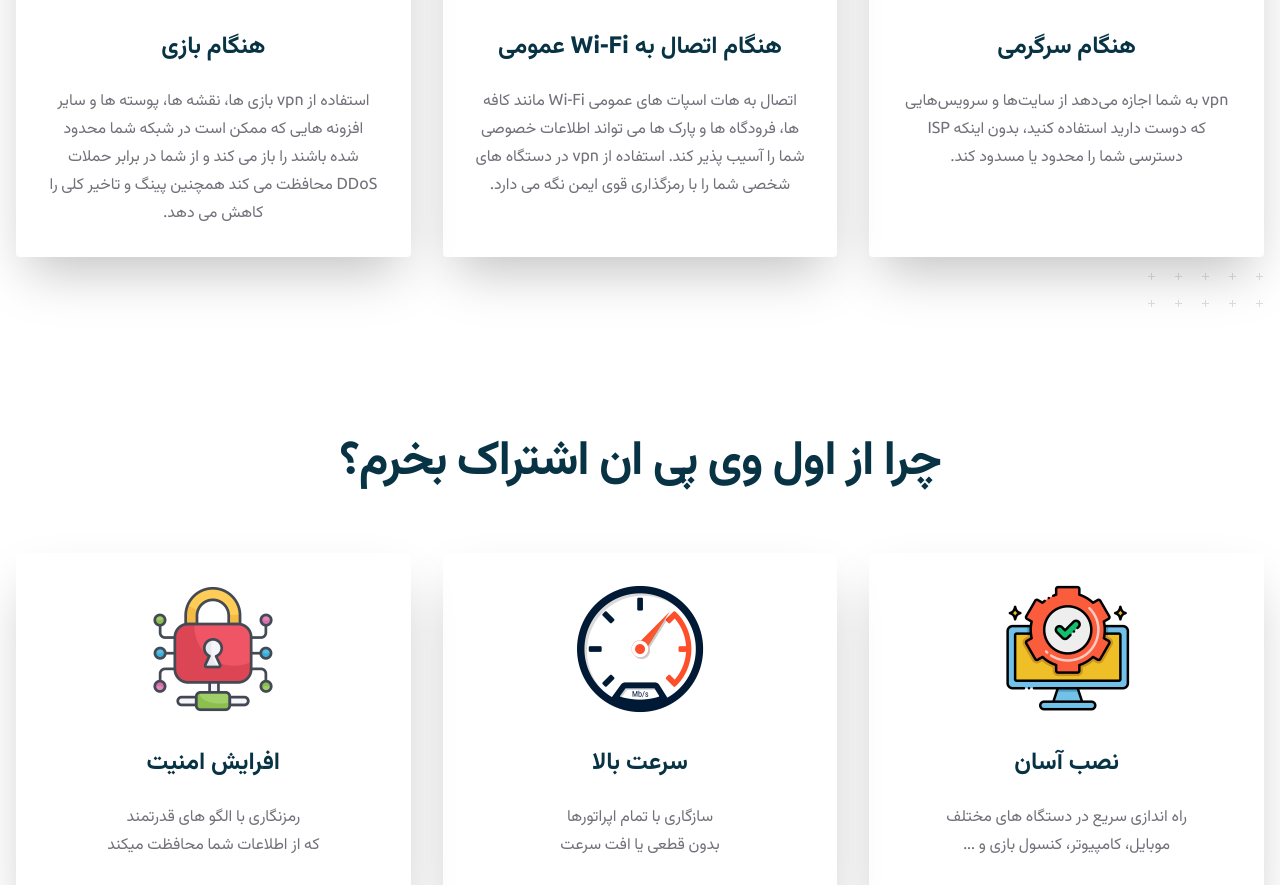
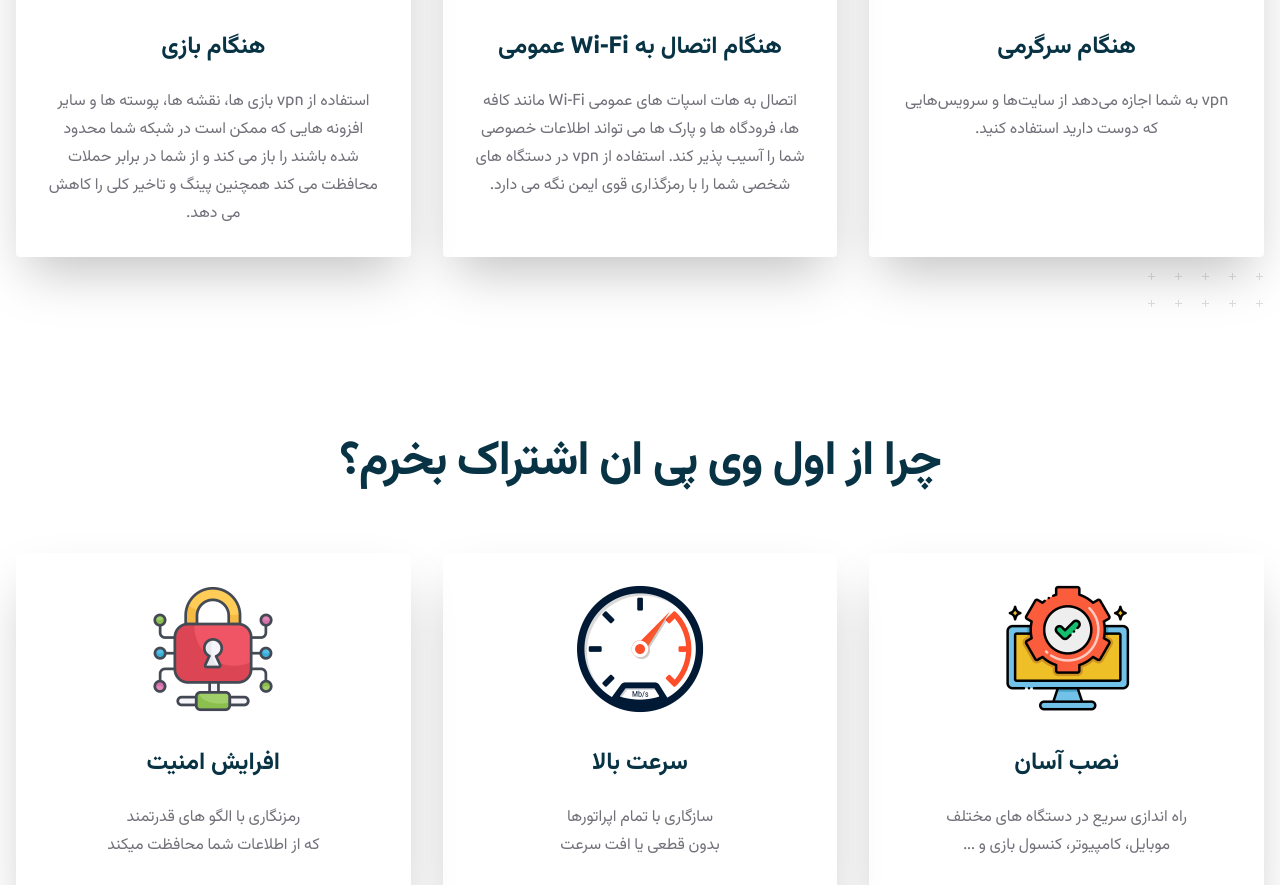
Before and after one commit to blue4dom/aval, a plain HTML site: page index.html in a window 1280 px wide. Shown: the part 1525-2410 px from the top of the page. Drawn offline with Linux system fonts and the light colour scheme.

Commit message:
Update index.html

```diff
--- a/index.html
+++ b/index.html
@@ -134,8 +134,7 @@
                                 هنگام سرگرمی
                             </h4>
                             <p class="leading-7 text-zinc-500">
-                                vpn به شما اجازه می‌دهد از سایت‌ها و سرویس‌هایی که دوست دارید استفاده کنید، بدون اینکه
-                                ISP دسترسی شما را محدود یا مسدود کند.
+                                vpn به شما اجازه می‌دهد از سایت‌ها و سرویس‌هایی که دوست دارید استفاده کنید.
                             </p>
                         </div>
                     </div>
@@ -162,7 +161,7 @@
                             </h4>
                             <p class="leading-7 text-zinc-500">
                                 استفاده از vpn بازی ها، نقشه ها، پوسته ها و سایر افزونه هایی که ممکن است در شبکه شما
-                                محدود شده باشند را باز می کند و از شما در برابر حملات DDoS محافظت می کند همچنین پینگ و
+                                محدود شده باشند را باز می کند و از شما در برابر حملات محافظت می کند همچنین پینگ و
                                 تاخیر کلی را کاهش می دهد.
                             </p>
                         </div>
```
